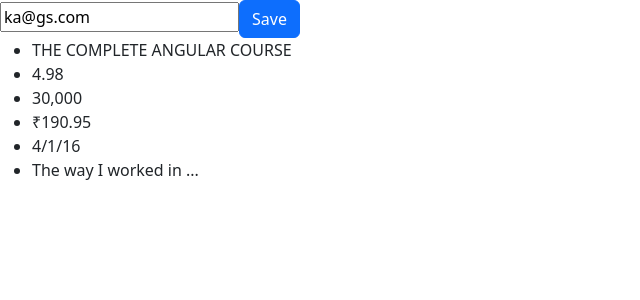
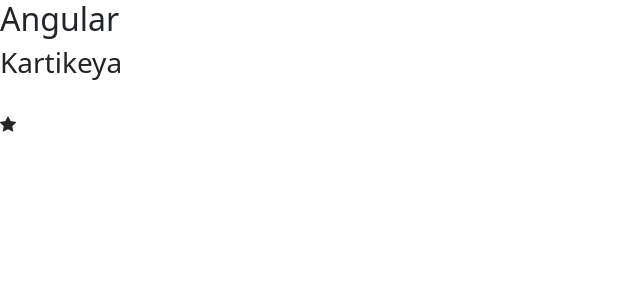
Before and after one commit to Kartikeya-23/hello-world, an Angular app: page / in a window 1280 px wide. Shown: the top 300 px of the page, without its empty margins (0-640 px from the left). Built offline with nearby package versions, Linux system fonts and the light colour scheme.

Commit message:
favorite and input oputput propery completed

```diff
--- a/package.json
+++ b/package.json
@@ -19,6 +19,7 @@
     "@angular/platform-browser-dynamic": "~13.2.0",
     "@angular/router": "~13.2.0",
     "bootstrap": "^5.2.3",
+    "bootstrap-icons": "^1.10.3",
     "rxjs": "~7.5.0",
     "tslib": "^2.3.0",
     "zone.js": "~0.11.4"
--- a/src/app/app.component.html
+++ b/src/app/app.component.html
@@ -1,6 +1,8 @@
-<!-- <h2>Angular</h2>
-<h3>Kartikeya</h3> -->
-<input [(ngModel)]="email" (keyup.enter)="onKeyUp()">
+<h2>Angular</h2>
+<h3>Kartikeya</h3>
+
+<!-- Section -4 practice -->
+<!-- <input [(ngModel)]="email" (keyup.enter)="onKeyUp()">
 <button class="btn btn-primary" (click)="onSave($event)">Save</button>
 <br>
 <ul>
@@ -10,4 +12,10 @@
     <li>{{course.price | currency: 'INR'}}</li>
     <li>{{course.releaseDate| date: 'shortDate'}}</li>
     <li>{{text | summary}}</li>
-</ul>
+</ul> -->
+<!-- End of section-4  -->
+<app-favorite [is-favorite] = "post.isFavorite" (change)="onFavoriteChanged($event)"></app-favorite>
+
+<!-- Start of section-5   -->
+
+<!-- end of section-5  -->
--- a/src/app/app.component.ts
+++ b/src/app/app.component.ts
@@ -30,4 +30,13 @@
   onKeyUp(){
     console.log(this.email);
   }
+
+  post = {
+    title: "Mr.",
+    isFavorite: true
+  }
+
+  onFavoriteChanged(isSelected: boolean){
+    console.log("Favorite changed and got notified in app.component.html", isSelected);
+  }
 }
--- a/src/app/app.module.ts
+++ b/src/app/app.module.ts
@@ -4,11 +4,13 @@
 
 import { AppComponent } from './app.component';
 import { SummaryPipe } from './summary.pipe';
+import { FavoriteComponent } from './favorite/favorite.component';
 
 @NgModule({
   declarations: [
     AppComponent,
-    SummaryPipe
+    SummaryPipe,
+    FavoriteComponent
   ],
   imports: [
     BrowserModule,
--- /dev/null
+++ b/src/app/favorite/favorite.component.html
@@ -0,0 +1,22 @@
+<!-- <p>favorite works!</p>
+<button type="button" class="btn btn-default btn-lg" (click)="isActiveBtn($event)">
+    <div *ngIf="!isActive"><i class="bi bi-star" ></i>Empty Star</div>
+    <div *ngIf="isActive"><i class="bi bi-star-fill"></i>Fill Star</div>
+
+</button>
+
+<div [ngClass]="{'bi-star-fill': this.isFavorite == true }"><i class="bi bi-star" ></i>Empty Star</div> -->
+<br>
+<!-- <span
+    class="bi"
+    [ngClass]="{'bi-star-fill': this.isFavorite}"
+    [ngClass]="{'bi-star': !this.isFavorite}"
+    (click)="isActiveBtn()"
+></span> -->
+
+<span
+    class="bi pl-20"
+    [class.bi-star-fill]="this.isFavorite"
+    [class.bi-star]="!this.isFavorite"
+    (click)="isActiveBtn()"
+></span>
--- /dev/null
+++ b/src/app/favorite/favorite.component.ts
@@ -0,0 +1,22 @@
+import { Component, OnInit, Input, Output, EventEmitter } from '@angular/core';
+
+@Component({
+  selector: 'app-favorite',
+  templateUrl: './favorite.component.html',
+  styleUrls: ['./favorite.component.css']
+})
+export class FavoriteComponent implements OnInit {
+  @Input('is-favorite')
+  isFavorite: boolean = false;
+
+  @Output() change = new EventEmitter();
+  constructor() { }
+  // isFavorite: boolean = false;
+  ngOnInit(): void {
+  }
+  // isActive: boolean = false;
+  isActiveBtn(){
+    this.isFavorite = !this.isFavorite;
+    this.change.emit(this.isFavorite);
+  }
+}
--- a/src/index.html
+++ b/src/index.html
@@ -6,6 +6,7 @@
   <base href="/">
   <meta name="viewport" content="width=device-width, initial-scale=1">
   <link rel="icon" type="image/x-icon" href="favicon.ico">
+  <link rel="stylesheet" href="https://cdn.jsdelivr.net/npm/bootstrap-icons@1.10.3/font/bootstrap-icons.css">
 </head>
 <body>
   <app-root></app-root>
```
Also changed, not shown: src/app/favorite/favorite.component.css (added), 1 other file (tests, documents, lock files or other folders).
